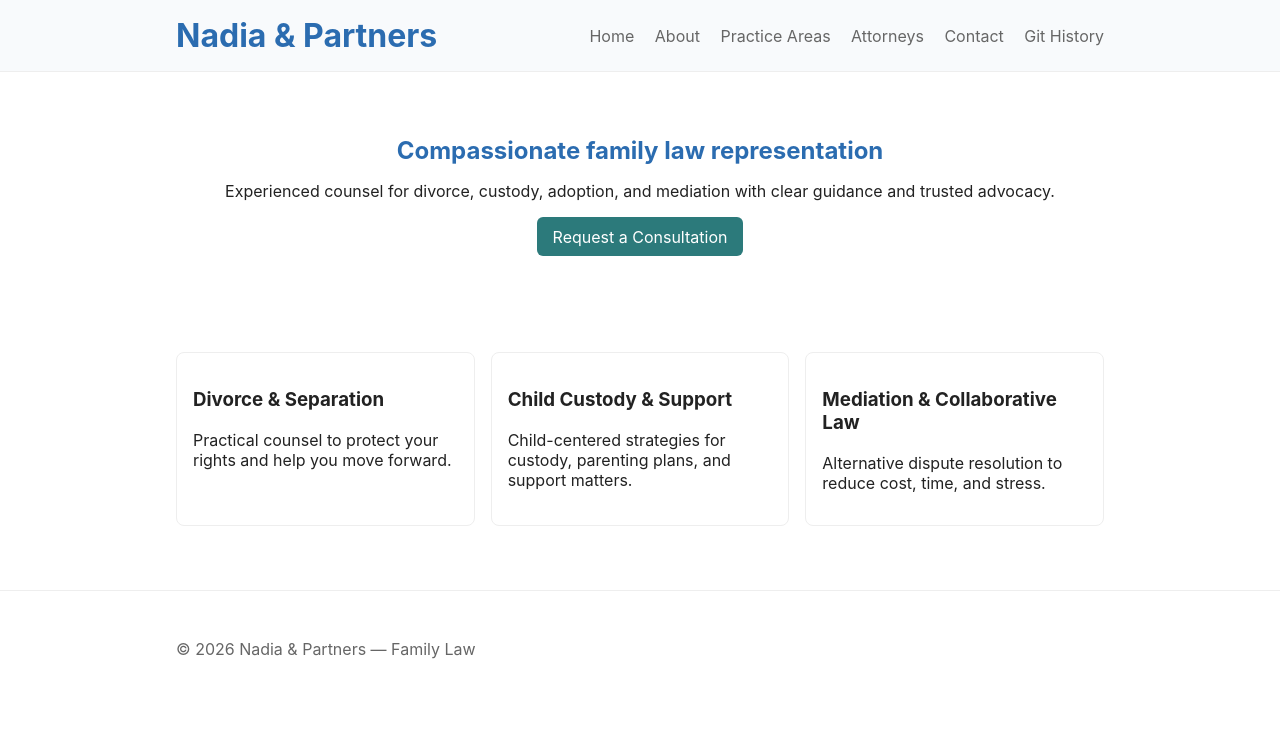
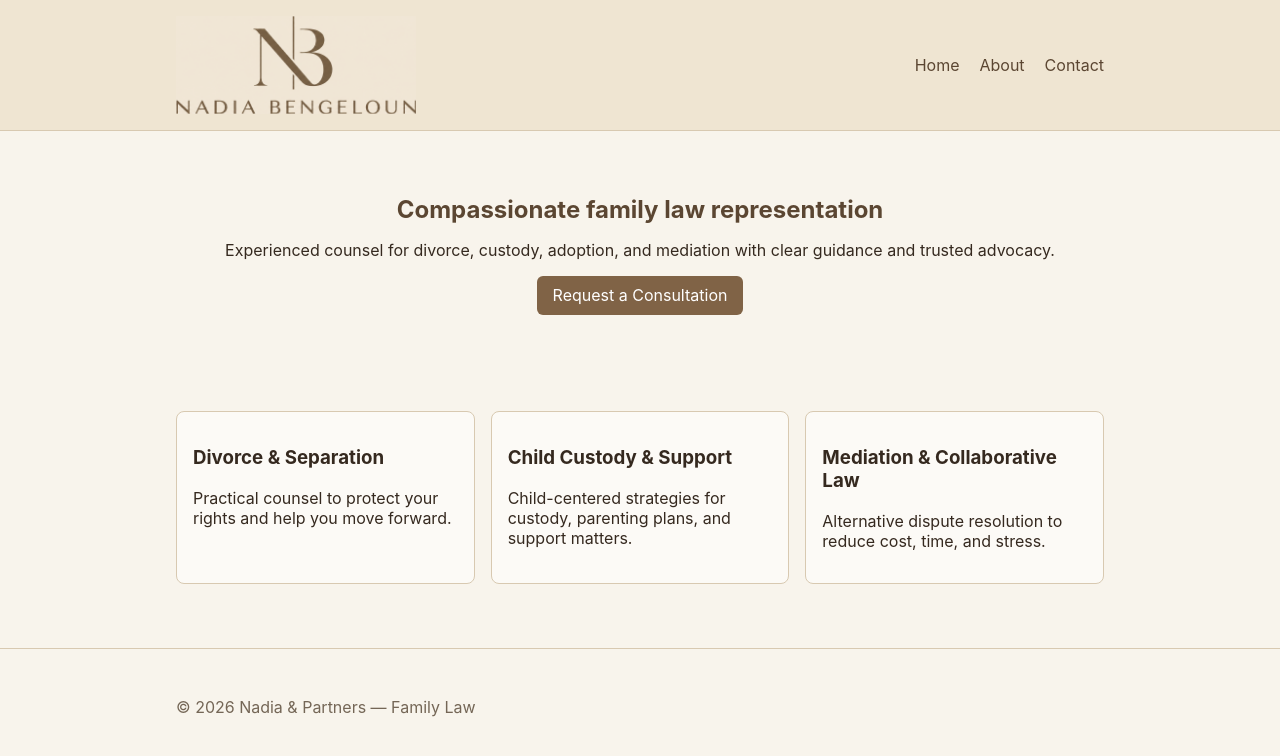
Before and after one commit to mmbaye3/Site_Nadia, a plain HTML site: page index.html in a window 1280 px wide. Drawn offline with Linux system fonts and the light colour scheme.

Commit message:
Second commit with logo

```diff
--- a/css/styles.css
+++ b/css/styles.css
@@ -1,18 +1,22 @@
-:root{--brand:#2b6cb0;--accent:#2c7a7b;--bg:#ffffff;--muted:#666}
+:root{--brand:#5b4632;--accent:#806346;--bg:#f8f4ec;--paper:#efe5d2;--ink:#35291f;--muted:#746656;--line:#d8c9b1}
 *{box-sizing:border-box}
-body{font-family:Inter, system-ui, Arial, sans-serif;margin:0;color:#222;background:var(--bg)}
+body{font-family:Inter, system-ui, Arial, sans-serif;margin:0;color:var(--ink);background:var(--bg)}
 .container{max-width:960px;margin:0 auto;padding:1rem}
-.site-header{background:#f8fafc;border-bottom:1px solid #eee}
+.site-header{background:var(--paper);border-bottom:1px solid var(--line)}
 .site-header .container{display:flex;align-items:center;justify-content:space-between}
-.brand{margin:0;color:var(--brand)}
-nav a{margin-left:1rem;color:var(--muted);text-decoration:none}
+.brand{margin:0;flex:0 0 auto}
+.brand a{display:block;width:clamp(10rem,24vw,15rem);aspect-ratio:2.46;overflow:hidden;background:var(--paper)}
+.brand img{display:block;position:relative;left:50%;width:156%;max-width:none;transform:translate(-50%,-23.6%)}
+nav{display:flex;flex-wrap:wrap;gap:1.25rem}
+nav a{color:var(--brand);text-decoration:none}
+nav a:hover,nav a:focus-visible{color:var(--accent);text-decoration:underline;text-underline-offset:.25em}
 .hero{padding:3rem 0;text-align:center}
 .hero h2{color:var(--brand);margin:0 0 .5rem}
-.cta{display:inline-block;background:var(--accent);color:white;padding:.6rem 1rem;border-radius:6px;text-decoration:none}
+.cta{display:inline-block;background:var(--accent);color:#fff;padding:.6rem 1rem;border-radius:6px;text-decoration:none}
 .cards{display:grid;grid-template-columns:repeat(auto-fit,minmax(220px,1fr));gap:1rem;margin-top:2rem}
-.cards article{border:1px solid #eee;padding:1rem;border-radius:8px;background:#fff}
+.cards article{border:1px solid var(--line);padding:1rem;border-radius:8px;background:#fcfaf6}
 form label{display:block;margin:0.5rem 0}
-input,textarea{width:100%;padding:.5rem;border:1px solid #ddd;border-radius:6px}
-button{background:var(--brand);color:white;padding:.6rem 1rem;border:0;border-radius:6px}
-.site-footer{border-top:1px solid #eee;margin-top:3rem;padding:1rem 0;color:var(--muted)}
+input,textarea{width:100%;padding:.5rem;border:1px solid var(--line);border-radius:6px;background:#fcfaf6;color:var(--ink)}
+button{background:var(--brand);color:#fff;padding:.6rem 1rem;border:0;border-radius:6px}
+.site-footer{border-top:1px solid var(--line);margin-top:3rem;padding:1rem 0;color:var(--muted)}
 @media (max-width:600px){.site-header .container{flex-direction:column;align-items:flex-start}nav{margin-top:.5rem}}
--- a/index.html
+++ b/index.html
@@ -3,7 +3,7 @@
 <head>
   <meta charset="utf-8" />
   <meta name="viewport" content="width=device-width,initial-scale=1" />
-  <title>Nadia & Partners — Family Law</title>
+  <title>Nadia BENGELOUN — Family Law</title>
   <meta name="description" content="Family law practice offering divorce, custody, mediation and support services." />
   <link rel="stylesheet" href="css/styles.css">
   <link rel="icon" href="favicon.ico">
@@ -11,14 +11,11 @@
 <body>
   <header class="site-header">
     <div class="container">
-      <h1 class="brand">Nadia & Partners</h1>
+      <h1 class="brand"><a href="index.html"><img src="Logo/Logo NB (1).PNG" alt="Nadia Bengeloun"></a></h1>
       <nav>
         <a href="index.html">Home</a>
         <a href="about.html">About</a>
-        <a href="practice.html">Practice Areas</a>
-        <a href="attorneys.html">Attorneys</a>
         <a href="contact.html">Contact</a>
-        <a href="history.html">Git History</a>
       </nav>
     </div>
   </header>
```
Also changed, not shown: about.html (+3 -3 lines), attorneys.html (+2 -2 lines), contact.html (+1 -1 lines), history.html (+2 -2 lines), practice.html (+2 -2 lines), Logo/Logo NB (1).PNG (added).
